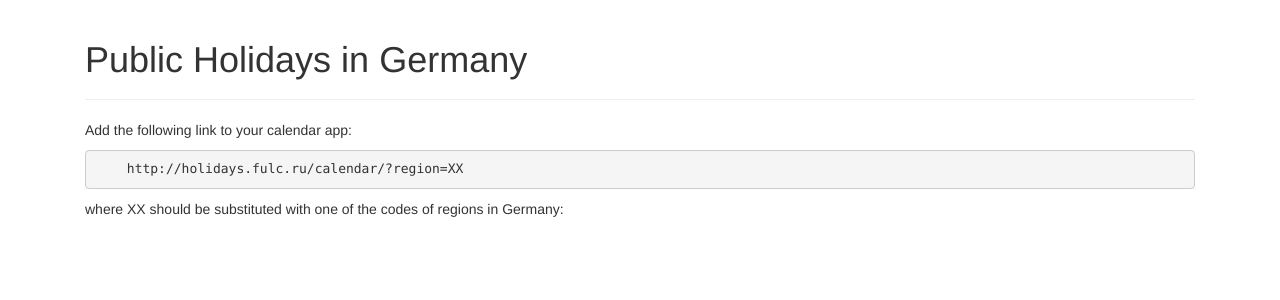
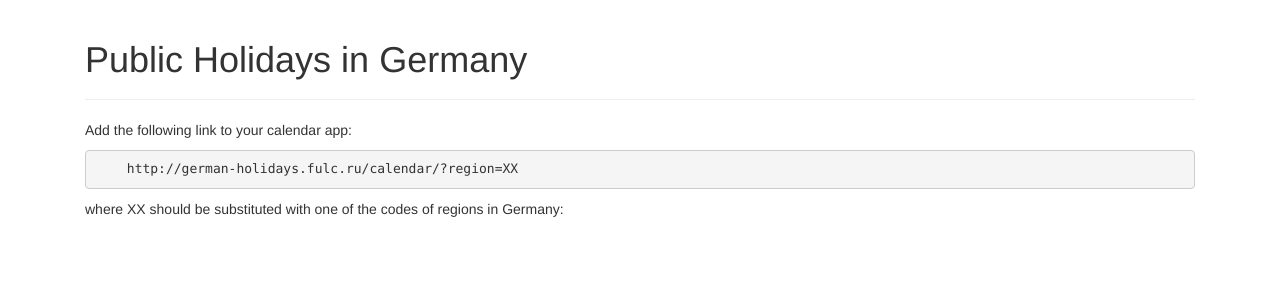
Before and after one commit to vladmos/feiertage, a Python web app: template templates/index.html in a window 1280 px wide. Shown: the top 300 px of the page. Run offline with Jinja, Linux system fonts and the light colour scheme; the template is opened without the code that fills it, so the values that code supplies are empty; some libraries are stand-ins or nearby versions.

Commit message:
Updated DNS

```diff
--- a/templates/index.html
+++ b/templates/index.html
@@ -6,7 +6,7 @@
 </p>
 
 <pre>
-    http://holidays.fulc.ru/calendar/?region=XX
+    http://german-holidays.fulc.ru/calendar/?region=XX
 </pre>
 
 <p>
```
